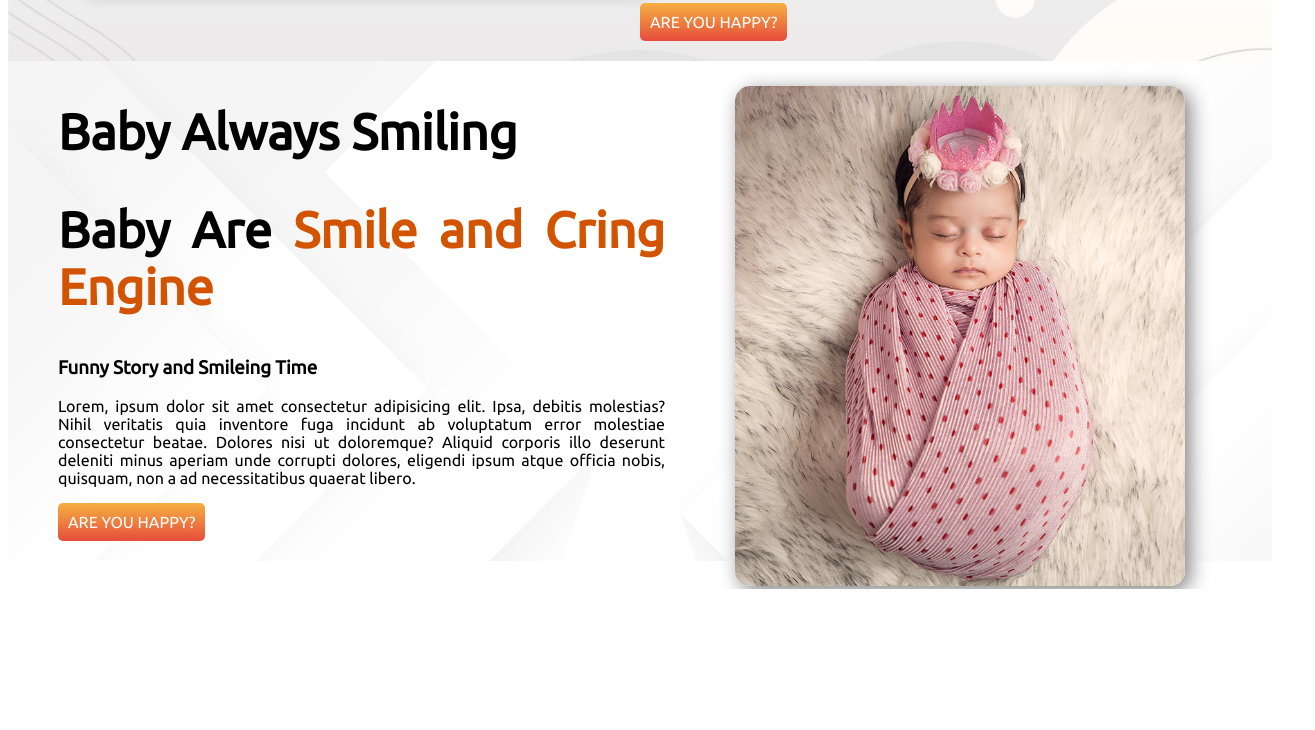
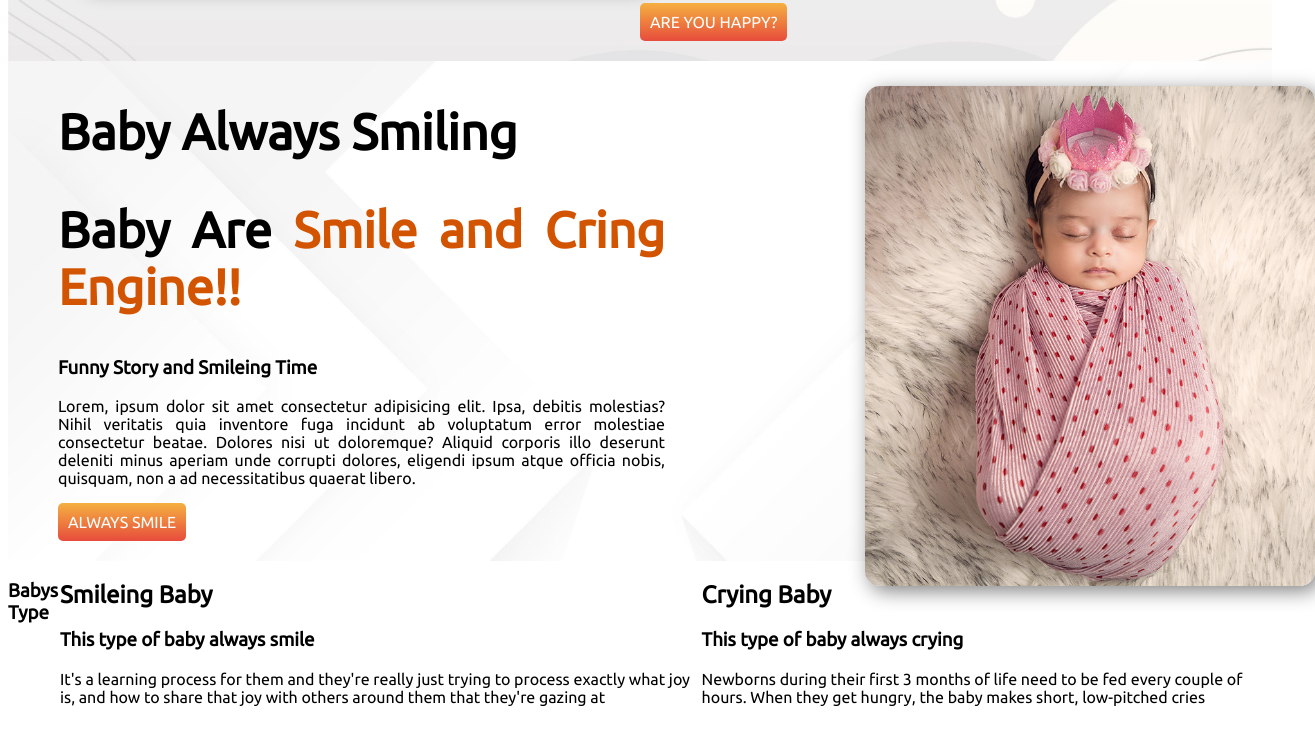
Before and after one commit to mdmahfujarrahman/babys-world, a plain HTML site: page index.html in a window 1280 px wide. Shown: the part 491-1221 px from the top of the page, 1315 px wide, since content can reach past the window. Before the commit the page ends 1080 px from the top, so only its background shows below. Drawn offline with Linux system fonts and the light colour scheme; a web font is replaced by a local one.

Commit message:
baby type add

```diff
--- a/index.html
+++ b/index.html
@@ -45,7 +45,7 @@
     <section class="section-2">
         <div class="head-bio">
             <h1>Baby Always Smiling</h1>
-            <h1>Baby Are <span class="brand-color">Smile and Cring Engine</span></h1>
+            <h1>Baby Are <span class="brand-color">Smile and Cring Engine!!</span></h1>
             <h3>Funny Story and Smileing Time</h3>
             <p>Lorem, ipsum dolor sit amet consectetur adipisicing elit. Ipsa, debitis molestias? Nihil veritatis quia
                 inventore
@@ -55,12 +55,27 @@
                 quisquam,
                 non a
                 ad necessitatibus quaerat libero.</p>
-            <a href="#" class="btn">ARE YOU HAPPY?</a>
+            <a href="#" class="btn">ALWAYS SMILE</a>
         </div>
         <div class="head-bio">
             <img class="head-img" src="img/baby2.jpg" alt="">
         </div>
     </section>
+    <section class="section-3">
+        <h3>Babys Type</h3>
+        <div class="smileing-baby">
+            <h1>Smileing Baby</h1>
+            <h3>This type of baby always smile</h3>
+            <p>It's a learning process for them and they're really just trying to process exactly what joy is, and how
+                to share that joy with others around them that they're gazing at</p>
+        </div>
+        <div class="crying-baby">
+            <h1>Crying Baby</h1>
+            <h3>This type of baby always crying</h3>
+            <p>Newborns during their first 3 months of life need to be fed every couple of hours. When they get hungry,
+                the baby makes short, low-pitched cries</p>
+        </div>
+    </section>
 </body>
 
 </html>
--- a/style.css
+++ b/style.css
@@ -67,5 +67,8 @@ body{
 }
 .section-2 img {
     height: 500px;
-
+    margin-left: 200px;
 }
+.section-3{
+    display: flex;
+}
```
Also changed, not shown: img/bg-baby3.jpg (added).
